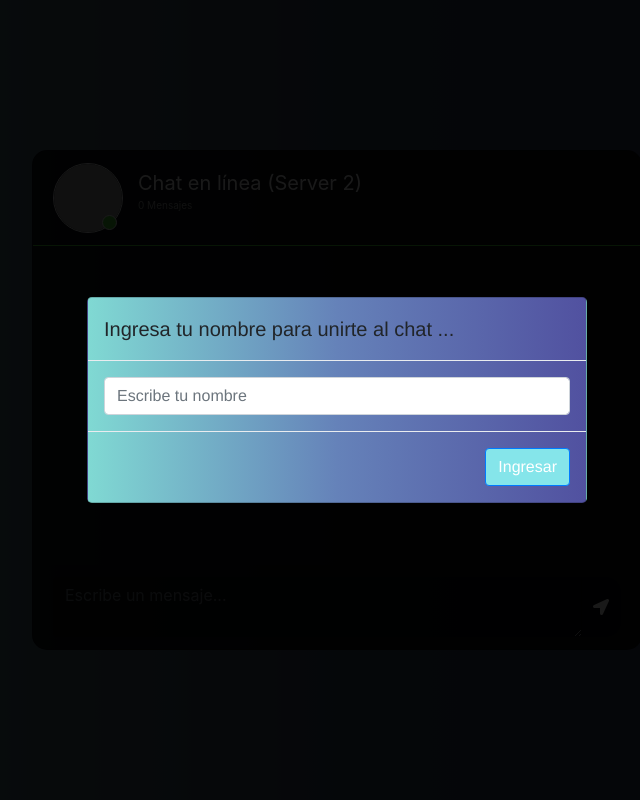
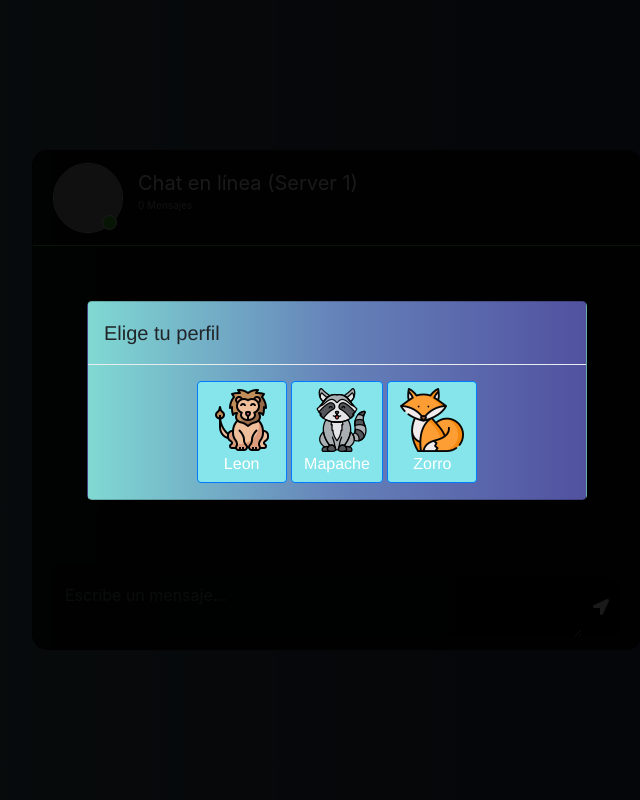
Before and after one commit to StevenMunozTufino/chatVersionFinal, a Flask app: page / in a window 1280 px wide. Shown: the whole page, without its empty margins (303-943 px from the left). Run offline with Flask 2, Linux system fonts and the light colour scheme; some libraries are stand-ins or nearby versions; grey boxes are pictures that could not be loaded.

Commit message:
Revert "Final"
This reverts commit ab4272f04e3ef1a53dba4466a891762e7bb700d4.

```diff
--- a/templates/index.html
+++ b/templates/index.html
@@ -1,3 +1,6 @@
+
+<!------ Include the above in your HEAD tag ---------->
+
 <!DOCTYPE html>
 <html>
 	<head>
@@ -26,7 +29,7 @@
 									<span class="online_icon"></span>
 								</div>
 								<div class="user_info">
-									<span>Chat en línea (Server 2)</span>
+									<span>Chat en línea (Server 1)</span>
 									<p id="numero">0 Mensajes</p>
 								</div>
 							</div>
@@ -51,13 +54,23 @@
 			<div class="modal-dialog modal-dialog-centered" role="document">
 				<div class="modal-content">
 					<div class="modal-header">
-					<h5 class="modal-title" id="modalIDLabel">Ingresa tu nombre para unirte al chat ...</h5>
+					<h5 class="modal-title" id="modalIDLabel">Elige tu perfil</h5>
 					</div>
-					<div class="modal-body">
-					<input type="text" id="inputID" class="form-control" placeholder="Escribe tu nombre">
-					</div>
-					<div class="modal-footer">
-					<button type="button" class="btn btn-primary" onclick="guardarID()">Ingresar</button>
+					<div class="modal-body text-center">
+						<div class="profile-buttons">
+							<button type="button" class="btn btn-primary square-btn" onclick="guardarID('Leon')">
+								<img src="../static/images/leon.png" alt="Leon" class="animal-image"><br>
+								<span class="animal-name">Leon</span>
+							</button>
+							<button type="button" class="btn btn-primary square-btn" onclick="guardarID('Mapache')">
+								<img src="../static/images/mapache.png" alt="Mapache" class="animal-image"><br>
+								<span class="animal-name">Mapache</span>
+							</button>
+							<button type="button" class="btn btn-primary square-btn" onclick="guardarID('Zorro')">
+								<img src="../static/images/zorro.png" alt="Zorro" class="animal-image"><br>
+								<span class="animal-name">Zorro</span>
+							</button>
+						</div>
 					</div>
 				</div>
 			</div>
```
